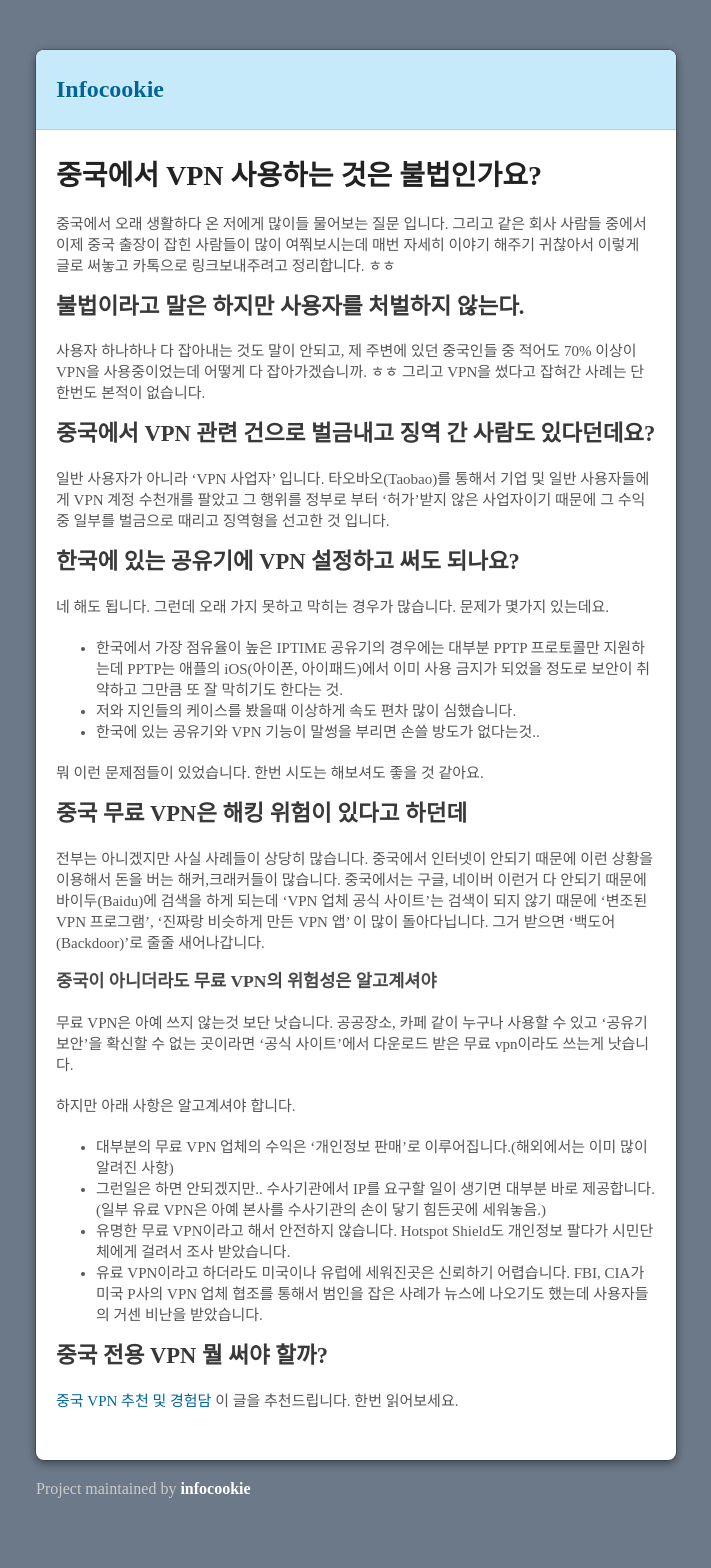
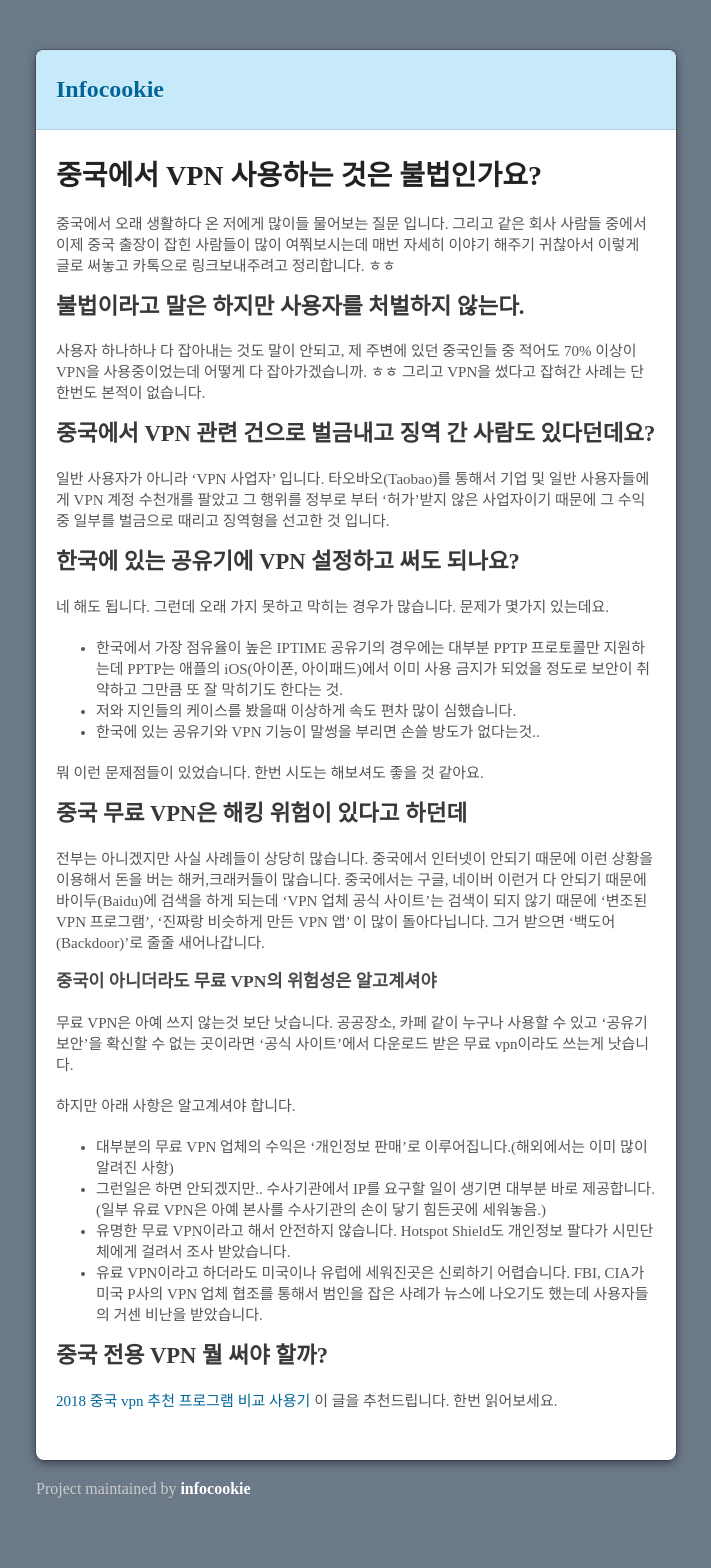
Before and after one commit to infocookie/Infocookie, a Jekyll site: the page built from _posts/2018-02-22-china-internet-illegal.md, in a window 1280 px wide. Shown: the whole page, without its empty margins (284-995 px from the left). Built offline with Jekyll 4.4.1, drawn with Linux system fonts in a browser that asks for light colours; the repository's description, which GitHub fills in, is left out.

Commit message:
Update 2018-02-22-china-internet-illegal.md

```diff
--- a/_posts/2018-02-22-china-internet-illegal.md
+++ b/_posts/2018-02-22-china-internet-illegal.md
@@ -36,4 +36,4 @@ description : 중국 정부는 2018년부터 VPN 차단 정책을 더욱 강화
 * 유료 VPN이라고 하더라도 미국이나 유럽에 세워진곳은 신뢰하기 어렵습니다. FBI, CIA가 미국 P사의 VPN 업체 협조를 통해서 범인을 잡은 사례가 뉴스에 나오기도 했는데 사용자들의 거센 비난을 받았습니다.
 
 ## 중국 전용 VPN 뭘 써야 할까?
-[중국 VPN 추천 및 경험담](http://ppt-templates.tistory.com/222) 이 글을 추천드립니다. 한번 읽어보세요.
+[2018 중국 vpn 추천 프로그램 비교 사용기](http://ppt-templates.tistory.com/222) 이 글을 추천드립니다. 한번 읽어보세요.
```
